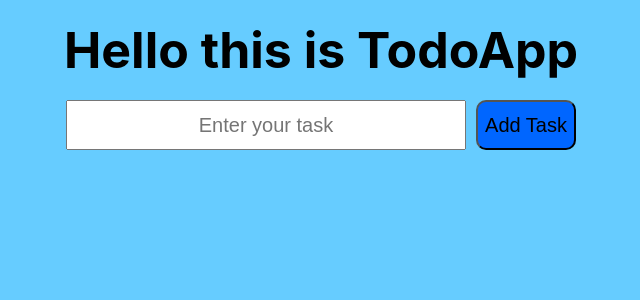
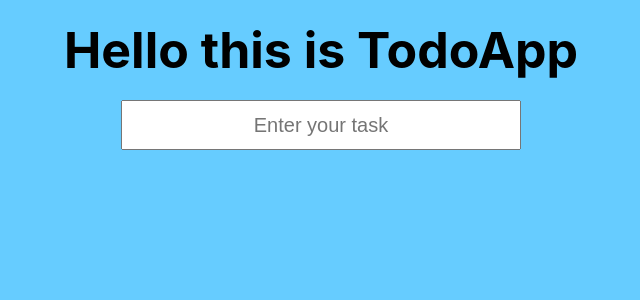
Before and after one commit to khoaphan1161996/dbp_cijs_d05, a React (Create React App) app: page / in a window 1280 px wide. Shown: the top 300 px of the page, without its empty margins (319-959 px from the left). Built offline with nearby package versions, Linux system fonts and the light colour scheme.

Commit message:
nut Enter

```diff
--- a/src/App.js
+++ b/src/App.js
@@ -8,29 +8,23 @@ class App extends React.Component {
   constructor(props) {
     super(props)
     this.state = {
-      searchText: "",
       todos: []
     }
-    this.search = this.search.bind(this)
     this.handleAddTodo = this.handleAddTodo.bind(this)
     this.handelDelTodo = this.handelDelTodo.bind(this)
   }
 
-  search(e) {
-    this.setState({
-      searchText: e.target.value
-    })
-  }
-
-  handleAddTodo() {
+  handleAddTodo(e) {
+    if (e.key == "Enter") {
       let todos = this.state.todos
       todos.push({
-      input: this.state.searchText,
+        input: e.target.value,
       })
       this.setState({
         todos: todos
       })
       console.log(this.state.todos)
+    }
   }
 
   handelDelTodo(index) {
@@ -39,6 +33,7 @@ class App extends React.Component {
     this.setState({
       todos: todos
     })
+    console.log(this.state.todos)
   }
 
   // handelEditTodo(index){
@@ -50,10 +45,10 @@ class App extends React.Component {
     return (
       <div className="App">
         <Header />
-        <Form onChange={this.search} onClick={this.handleAddTodo} />
+        <Form onKeyDown={this.handleAddTodo} />
         <div className="todos">
           {this.state.todos.map((todo, ind) =>
-            (<List key={ind} {...todo} onClickDel={()=>this.handelDelTodo(ind)} />)
+            (<List key={ind} {...todo} onClickDel={() => this.handelDelTodo(ind)} />)
           )}
         </div>
       </div>
--- a/src/assets/css/Form.css
+++ b/src/assets/css/Form.css
@@ -1,15 +1,3 @@
-.Form button {
-    background: #0066FF;
-    outline: none;
-    cursor: pointer;
-    font-size: 20px;
-    width: 100px;
-    height: 50px;
-    border: 1px none solid;
-    border-radius: 10px;
-    margin-left: 10px;
-}
-
 .Form input {
     width: 400px;
     height: 50px;
--- a/src/components/Form.jsx
+++ b/src/components/Form.jsx
@@ -3,8 +3,7 @@ import '../assets/css/Form.css'
 export function Form(props) {
     return (
         <div className="Form">
-            <input placeholder="Enter your task" onChange={props.onChange} />
-            <button onClick={props.onClick}>Add Task</button>
+            <input placeholder="Enter your task" onKeyDown={props.onKeyDown} />
         </div>
     )
 }
```
Lines whose indentation alone changed are shown as unchanged.
